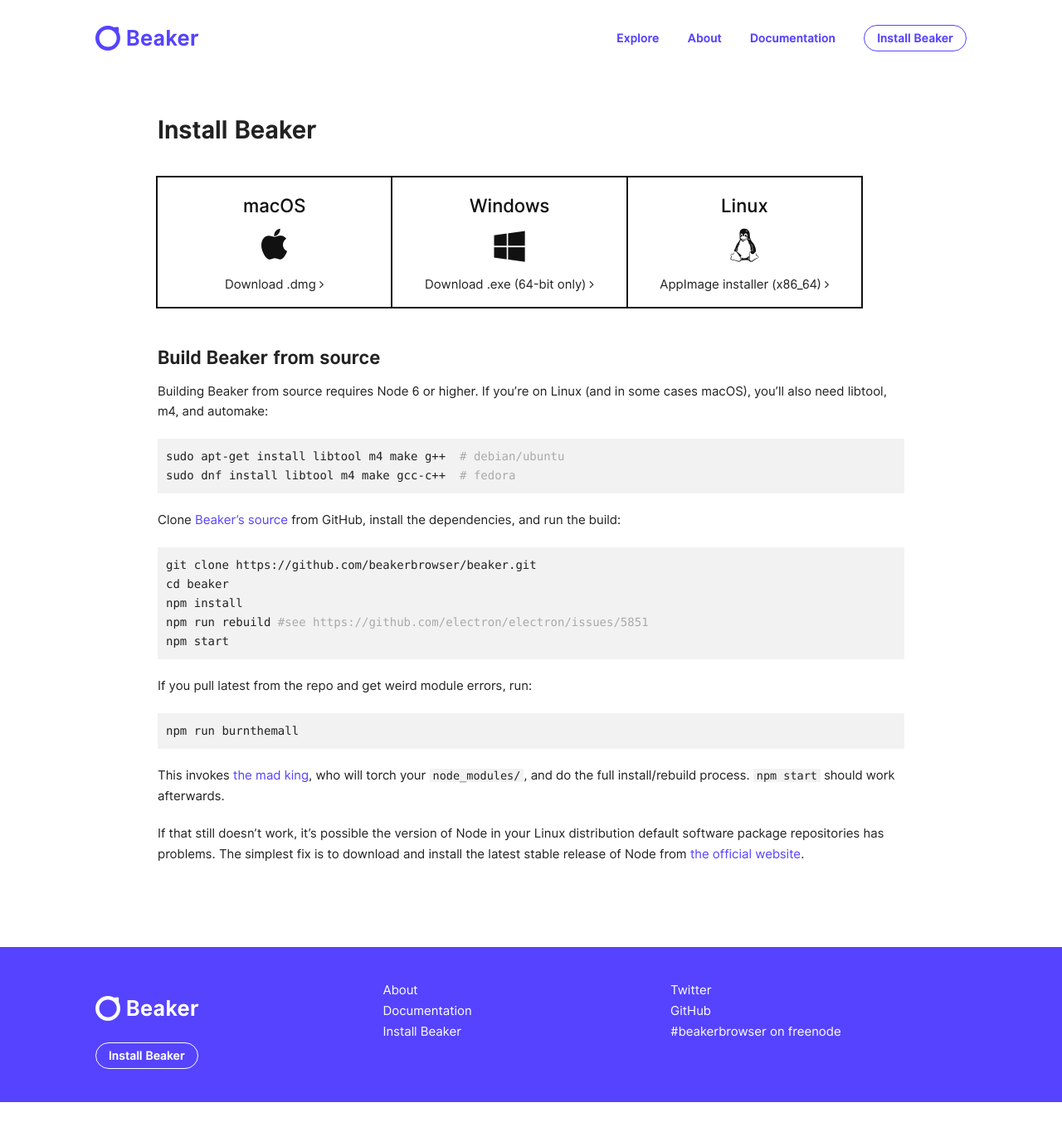
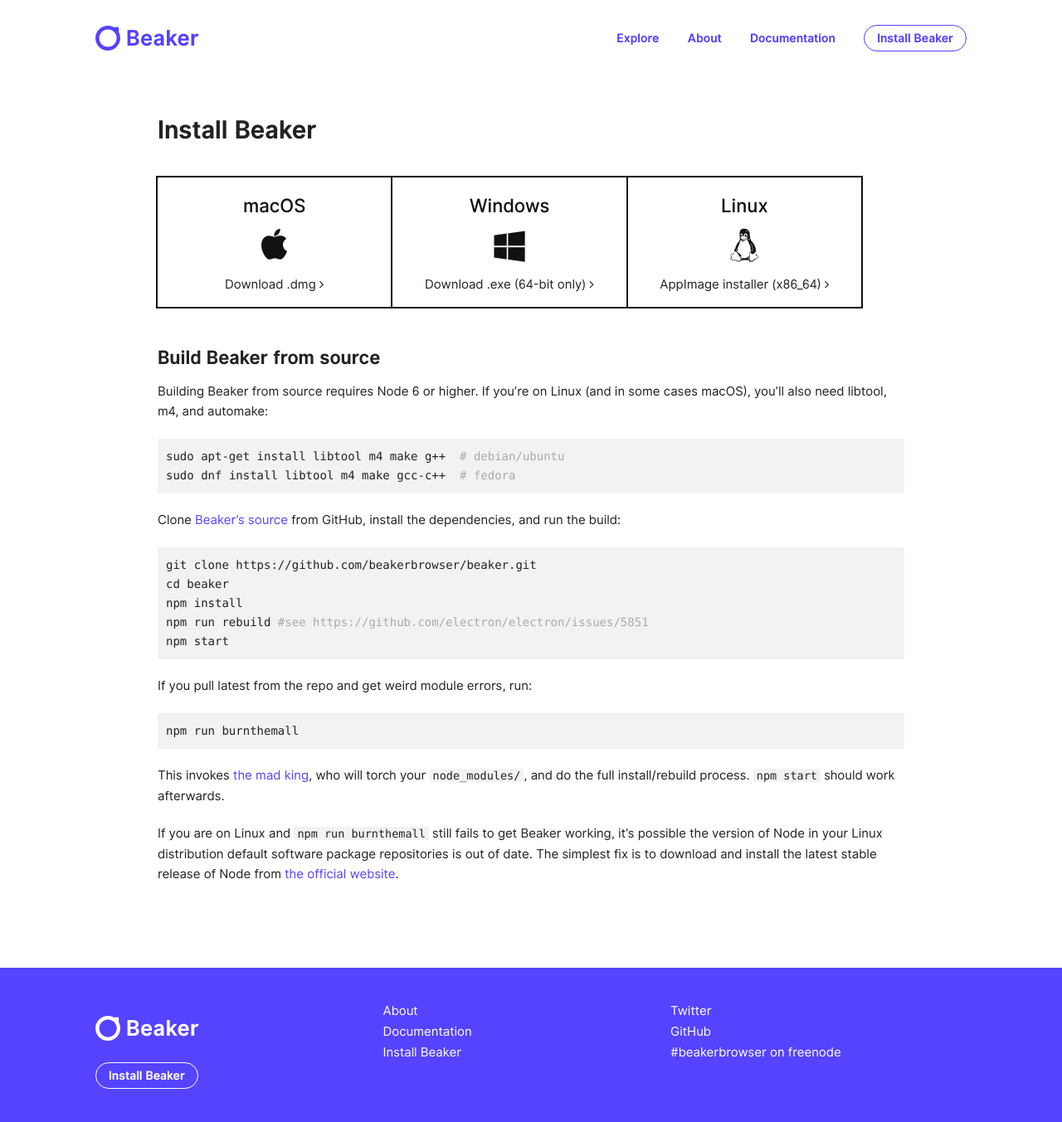
Before and after one commit to beakerbrowser/beakerbrowser.com, a Jekyll site: the page built from install/index.md, in a window 1280 px wide. Shown: the whole page at 83% size. Built offline with Jekyll 4.4.1, drawn with Linux system fonts in a browser that asks for light colours; before the commit the page ends 1329 px from its top, so only the background shows below that.

Commit message:
Clarification.
My previous wording ignored the fact that the build
instructions are for both MacOS and Linux.  This makes the
distinction explicit.

```diff
--- a/install/index.md
+++ b/install/index.md
@@ -64,4 +64,4 @@
 
 This invokes [the mad king](http://nerdist.com/wp-content/uploads/2016/05/the-mad-king-game-of-thrones.jpg), who will torch your `node_modules/`, and do the full install/rebuild process. `npm start` should work afterwards.
 
-If that still doesn't work, it's possible the version of Node in your Linux distribution default software package repositories has problems.  The simplest fix is to download and install the latest stable release of Node from [the official website](https://nodejs.org).
+If you are on Linux and `npm run burnthemall` still fails to get Beaker working, it's possible the version of Node in your Linux distribution default software package repositories is out of date.  The simplest fix is to download and install the latest stable release of Node from [the official website](https://nodejs.org).
```
